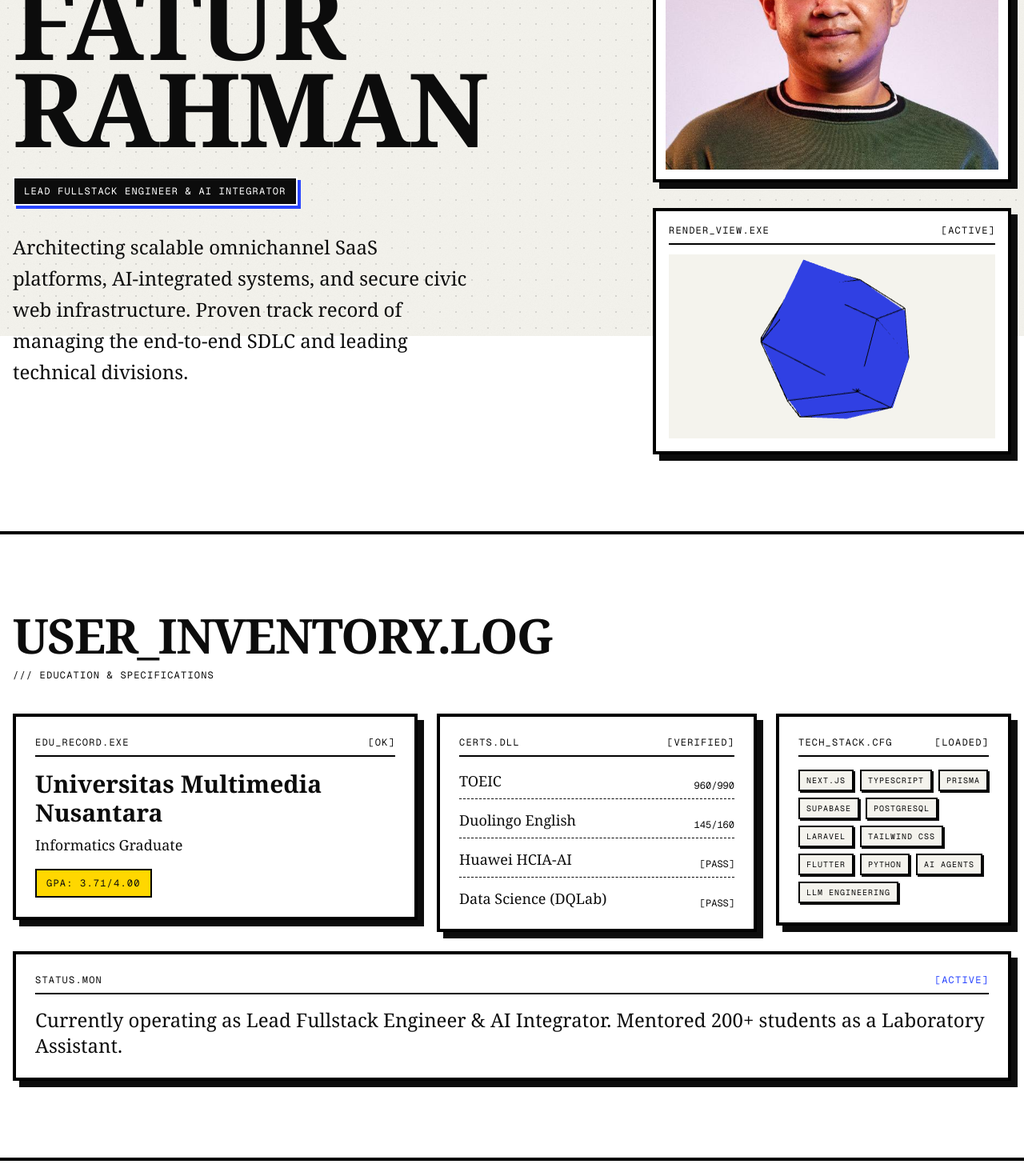
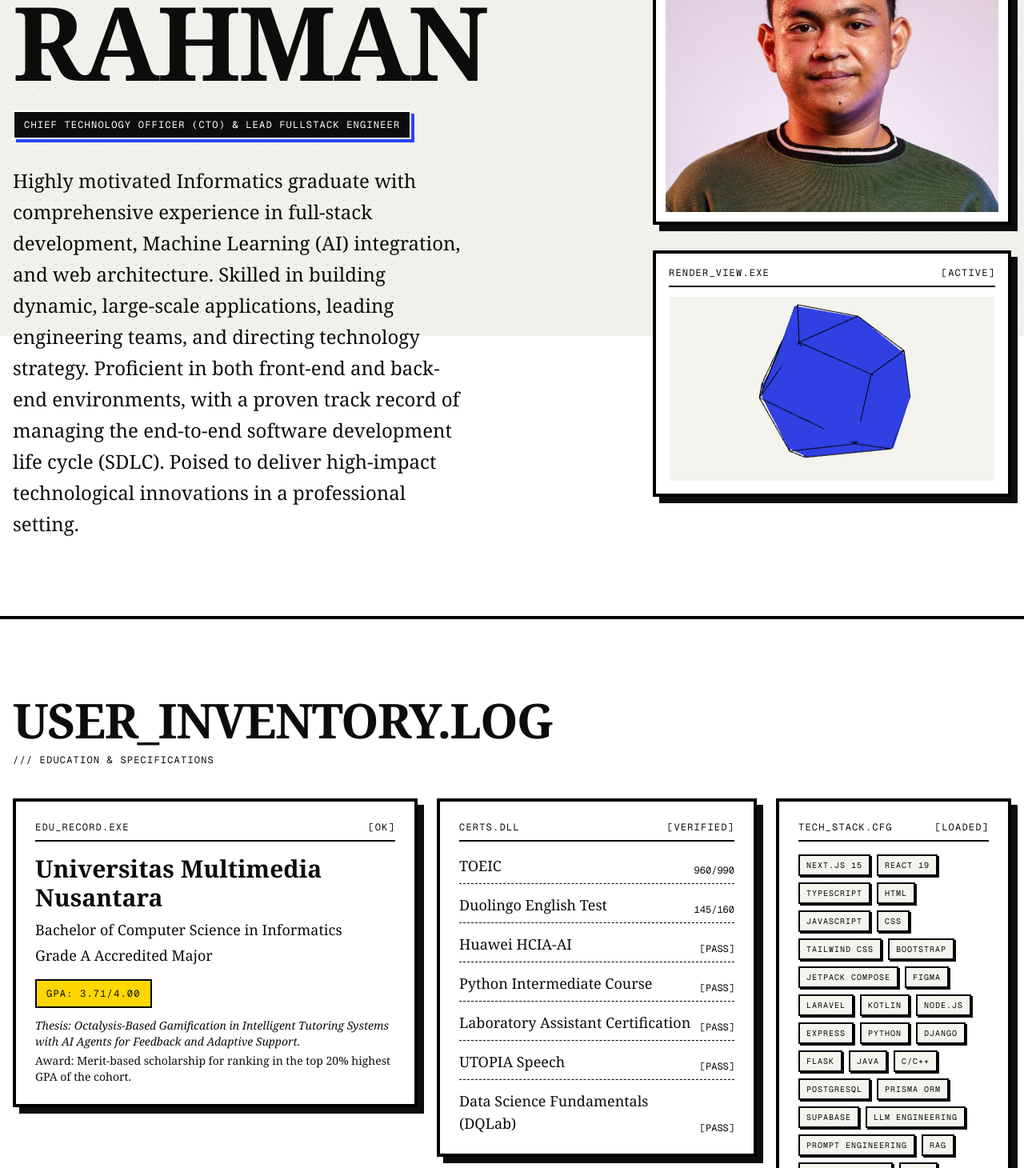
Before and after one commit to dzaky2636/portofolio-v1, a Next.js app: page /en in a window 1280 px wide. Shown: the part 380-1840 px from the top of the page at 80% size. Built offline with nearby package versions, Linux system fonts and the light colour scheme.

Commit message:
feat: update and add text content

```diff
--- a/src/app/[lang]/page.tsx
+++ b/src/app/[lang]/page.tsx
@@ -33,25 +33,46 @@ export default async function Page({
 
   const experience = [
     {
-      role: "Lead Fullstack Engineer",
+      role: "Chief Technology Officer (CTO) & Lead Fullstack Engineer",
       company: "PT Rigo Inovasi Digital",
-      duration: "2023 — PRESENT",
+      duration: "2026 — NOW",
       details:
-        "Led the engineering architecture for a multi-tenant B2B omnichannel AI chatbot platform (Chatrigo) centralizing interactions across WhatsApp and Telegram. Engineered an anti-hallucination AI orchestrator featuring RAG and an AI Business Advisor. Managed and mentored the technical division, establishing code quality standards.",
+        "Lead the technological vision and engineering architecture for a comprehensive omnichannel AI chatbot SaaS platform, centralizing customer interactions across WhatsApp, Telegram, and social commerce. Manage and mentor the technical division (including full-stack developer interns), establishing code quality standards, SDLC guidelines, and remote engineering operational efficiency.",
     },
     {
       role: "Fullstack Web & Mobile Developer",
       company: "Diskominfo Balikpapan",
-      duration: "2021 — 2023",
+      duration: "2025",
       details:
-        "Developed enterprise-grade municipal systems to enhance public services. Built an automated E-Signature platform (E-Sign) with background queue processing deployed across city schools. Developed a secure personnel management dashboard (E-KGB).",
+        "Designed and developed Flutter-based web and mobile applications to enhance public services in communications and informatics for the citizens of Balikpapan. Implemented new features and resolved system bugs to ensure optimal performance, maintainability, and a seamless user experience.",
     },
     {
-      role: "Laboratory Assistant & Researcher",
-      company: "Universitas Multimedia Nusantara",
-      duration: "2019 — 2021",
+      role: "Website Coordinator",
+      company: "UNITY UMN",
+      duration: "2025",
       details:
-        "Undergraduate thesis engineering an adaptive tutoring system utilizing Octalysis-based gamification and autonomous AI agents for real-time feedback and adaptive support. Mentored 200+ students as a Laboratory Assistant.",
+        "Spearheaded the development and maintenance of the UNITY UMN English competition website, ensuring content accuracy and optimal functionality. Coordinated with cross-functional teams to integrate organizational requirements into the system, such as event registration and content publication pipelines.",
+    },
+    {
+      role: "Laboratory Assistant",
+      company: "UMN Informatics",
+      duration: "2022 — 2026",
+      details:
+        "Instructed courses including Machine Learning, Algorithms & Data Structures, Web Programming, and Introduction to Internet Technology. Developed comprehensive examination materials utilized for official university assessments. Evaluated and mentored approximately 200+ students across various laboratory sessions.",
+    },
+    {
+      role: "Teaching Assistant",
+      company: "Boarding School Multimedia Training Program (UMN x LPDP)",
+      duration: "2023",
+      details:
+        "Selected by university faculty to instruct 25 boarding school students on building dynamic and responsive websites. Developed and managed daily course materials focused on modern Web Development principles.",
+    },
+    {
+      role: "Web Developer Intern",
+      company: "Department of Land and Spatial Planning, Balikpapan",
+      duration: "2021",
+      details:
+        "Completed a three-month internship focusing on web application maintenance and infrastructure. Utilized PHP, HTML, and SQL to support fundamental data operations and UI/UX design updates.",
     },
   ];
 
@@ -110,16 +131,20 @@ export default async function Page({
             className="font-mono uppercase tracking-widest text-xs bg-[#0C0C0C] text-white inline-block px-3 py-2 border-2 border-white shadow-[4px_4px_0px_#2945FF] animate-stamp"
             style={{ animationDelay: '0.4s', animationFillMode: 'both' }}
           >
-            Lead Fullstack Engineer & AI Integrator
+            Chief Technology Officer (CTO) & Lead Fullstack Engineer
           </div>
           <p
             data-packet
             className="text-xl md:text-2xl font-serif leading-relaxed max-w-xl animate-drawer"
             style={{ animationDelay: '0.5s', animationFillMode: 'both' }}
           >
-            Architecting scalable omnichannel SaaS platforms, AI-integrated
-            systems, and secure civic web infrastructure. Proven track record of
-            managing the end-to-end SDLC and leading technical divisions.
+            Highly motivated Informatics graduate with comprehensive experience in
+            full-stack development, Machine Learning (AI) integration, and web
+            architecture. Skilled in building dynamic, large-scale applications,
+            leading engineering teams, and directing technology strategy. Proficient
+            in both front-end and back-end environments, with a proven track record
+            of managing the end-to-end software development life cycle (SDLC). Poised
+            to deliver high-impact technological innovations in a professional setting.
           </p>
         </div>
 
@@ -181,10 +206,17 @@ export default async function Page({
               <h3 className="text-2xl md:text-3xl font-serif font-bold mb-2">
                 Universitas Multimedia Nusantara
               </h3>
-              <p className="font-serif text-lg">Informatics Graduate</p>
+              <p className="font-serif text-lg">Bachelor of Computer Science in Informatics</p>
+              <p className="font-serif text-lg mt-1">Grade A Accredited Major</p>
               <div className="mt-4 inline-block font-mono uppercase tracking-widest text-xs bg-[#FFD700] text-[#0C0C0C] px-3 py-2 border-2 border-black">
                 GPA: 3.71/4.00
               </div>
+              <p className="font-serif text-sm mt-3 italic">
+                Thesis: Octalysis-Based Gamification in Intelligent Tutoring Systems with AI Agents for Feedback and Adaptive Support.
+              </p>
+              <p className="font-serif text-sm mt-1">
+                Award: Merit-based scholarship for ranking in the top 20% highest GPA of the cohort.
+              </p>
             </div>
           </AnimateOnScroll>
 
@@ -205,15 +237,27 @@ export default async function Page({
                   <span className="font-mono text-xs uppercase">960/990</span>
                 </li>
                 <li className="flex justify-between items-end border-b border-dashed border-black pb-2">
-                  <span>Duolingo English</span>
+                  <span>Duolingo English Test</span>
                   <span className="font-mono text-xs uppercase">145/160</span>
                 </li>
                 <li className="flex justify-between items-end border-b border-dashed border-black pb-2">
                   <span>Huawei HCIA-AI</span>
                   <span className="font-mono text-xs uppercase">[PASS]</span>
                 </li>
+                <li className="flex justify-between items-end border-b border-dashed border-black pb-2">
+                  <span>Python Intermediate Course</span>
+                  <span className="font-mono text-xs uppercase">[PASS]</span>
+                </li>
+                <li className="flex justify-between items-end border-b border-dashed border-black pb-2">
+                  <span>Laboratory Assistant Certification</span>
+                  <span className="font-mono text-xs uppercase">[PASS]</span>
+                </li>
+                <li className="flex justify-between items-end border-b border-dashed border-black pb-2">
+                  <span>UTOPIA Speech</span>
+                  <span className="font-mono text-xs uppercase">[PASS]</span>
+                </li>
                 <li className="flex justify-between items-end">
-                  <span>Data Science (DQLab)</span>
+                  <span>Data Science Fundamentals (DQLab)</span>
                   <span className="font-mono text-xs uppercase">[PASS]</span>
                 </li>
               </ul>
@@ -233,17 +277,37 @@ export default async function Page({
               </div>
               <div className="flex flex-wrap gap-2">
                 {[
-                  "Next.js",
+                  "Next.js 15",
+                  "React 19",
                   "TypeScript",
-                  "Prisma",
+                  "HTML",
+                  "JavaScript",
+                  "CSS",
+                  "Tailwind CSS",
+                  "Bootstrap",
+                  "Jetpack Compose",
+                  "Figma",
+                  "Laravel",
+                  "Kotlin",
+                  "Node.js",
+                  "Express",
+                  "Python",
+                  "Django",
+                  "Flask",
+                  "Java",
+                  "C/C++",
+                  "PostgreSQL",
+                  "Prisma ORM",
                   "Supabase",
-                  "PostgreSQL",
-                  "Laravel",
-                  "Tailwind CSS",
-                  "Flutter",
-                  "Python",
-                  "AI Agents",
                   "LLM Engineering",
+                  "Prompt Engineering",
+                  "RAG",
+                  "OpenRouter API",
+                  "Jira",
+                  "Git & GitHub",
+                  "Leadership",
+                  "Communication",
+                  "Problem Solving",
                 ].map((tech) => (
                   <span
                     key={tech}
@@ -268,8 +332,7 @@ export default async function Page({
                 <span className="text-[#2945FF]">[ACTIVE]</span>
               </div>
               <p data-packet className="font-serif text-xl md:text-2xl">
-                Currently operating as Lead Fullstack Engineer & AI Integrator.
-                Mentored 200+ students as a Laboratory Assistant.
+                Currently serving as Chief Technology Officer (CTO) & Lead Fullstack Engineer at PT Rigo Inovasi Digital. Alumni of Universitas Multimedia Nusantara (GPA 3.71/4.00).
               </p>
             </div>
           </AnimateOnScroll>
@@ -313,7 +376,7 @@ export default async function Page({
             build secure civic infrastructure?
           </p>
           <a
-            href="mailto:dzaky.fatur@email.com"
+            href="mailto:dzaky2636@gmail.com"
             className="inline-block bg-white text-[#0C0C0C] border-4 border-white font-mono uppercase tracking-widest text-lg md:text-xl px-12 py-6 shadow-[8px_8px_0px_#2945FF] hover:translate-x-[2px] hover:translate-y-[2px] hover:shadow-[6px_6px_0px_#2945FF] active:translate-x-[4px] active:translate-y-[4px] active:shadow-[0px_0px_0px_#2945FF] active:scale-[0.98] transition-all duration-75 rounded-none select-none"
           >
             [ SEND_TRANSMISSION ]
--- a/src/components/ProjectSection.tsx
+++ b/src/components/ProjectSection.tsx
@@ -21,7 +21,7 @@ const projects: Project[] = [
     realm: 'SaaS & AI Orchestration // REALM_01',
     org: 'PT RIGO INOVASI DIGITAL',
     description:
-      'Led the engineering architecture for a multi-tenant B2B omnichannel AI chatbot platform centralizing interactions across WhatsApp and Telegram. Engineered an anti-hallucination AI orchestrator featuring RAG and an AI Business Advisor. Managed and mentored the technical division, establishing code quality standards.',
+      'Architected a multi-tenant B2B SaaS omnichannel AI chatbot platform utilizing Next.js 15, Prisma, Supabase, and PostgreSQL (pgvector) to centralize customer interactions across WhatsApp and Telegram. Engineered an anti-hallucination AI orchestrator featuring Retrieval-Augmented Generation (RAG), full sales cycle management, and an AI Business Advisor for strategic analytics.',
     stack: ['Next.js 15/16', 'Prisma', 'Supabase', 'PostgreSQL (pgvector)'],
     images: ['/chatrigo-1.jpg', '/chatrigo-2.jpg'],
   },
@@ -31,7 +31,7 @@ const projects: Project[] = [
     realm: 'Civic Tech // REALM_02',
     org: 'DISKOMINFO BALIKPAPAN',
     description:
-      'Developed enterprise-grade municipal systems to enhance public services. Built an automated E-Signature platform (E-Sign) with background queue processing deployed across city schools. Developed a secure personnel management dashboard (E-KGB).',
+      'Developed a Laravel-based E-Signature system (E-Sign) for digital documents featuring QR code integration, background queue processing, and automated PDF management, currently deployed across all schools in Balikpapan. Built a web-based Periodic Salary and Promotion management application (E-KGB) using Laravel and Tailwind CSS, with process automation, interactive data dashboards, and a secure authentication system.',
     stack: ['Laravel', 'Tailwind CSS', 'Queue Processing', 'Flutter'],
     images: ['/egov-1.jpg', '/egov-2.jpg'],
   },
@@ -41,7 +41,7 @@ const projects: Project[] = [
     realm: 'Academic/AI // REALM_03',
     org: 'UMN THESIS',
     description:
-      'Undergraduate thesis engineering an adaptive tutoring system utilizing Octalysis-based gamification and autonomous AI agents for real-time feedback and adaptive support. Mentored 200+ students as a Laboratory Assistant.',
+      'Thesis Project: Octalysis-Based Gamification in Intelligent Tutoring Systems with AI Agents for Feedback and Adaptive Support. Engineered an adaptive tutoring system utilizing Octalysis-based gamification and autonomous AI agents for real-time feedback and adaptive support.',
     stack: ['Python', 'AI Agents', 'LLM Engineering'],
     images: ['/thesis-1.jpg', '/thesis-2.jpg'],
   },
```
